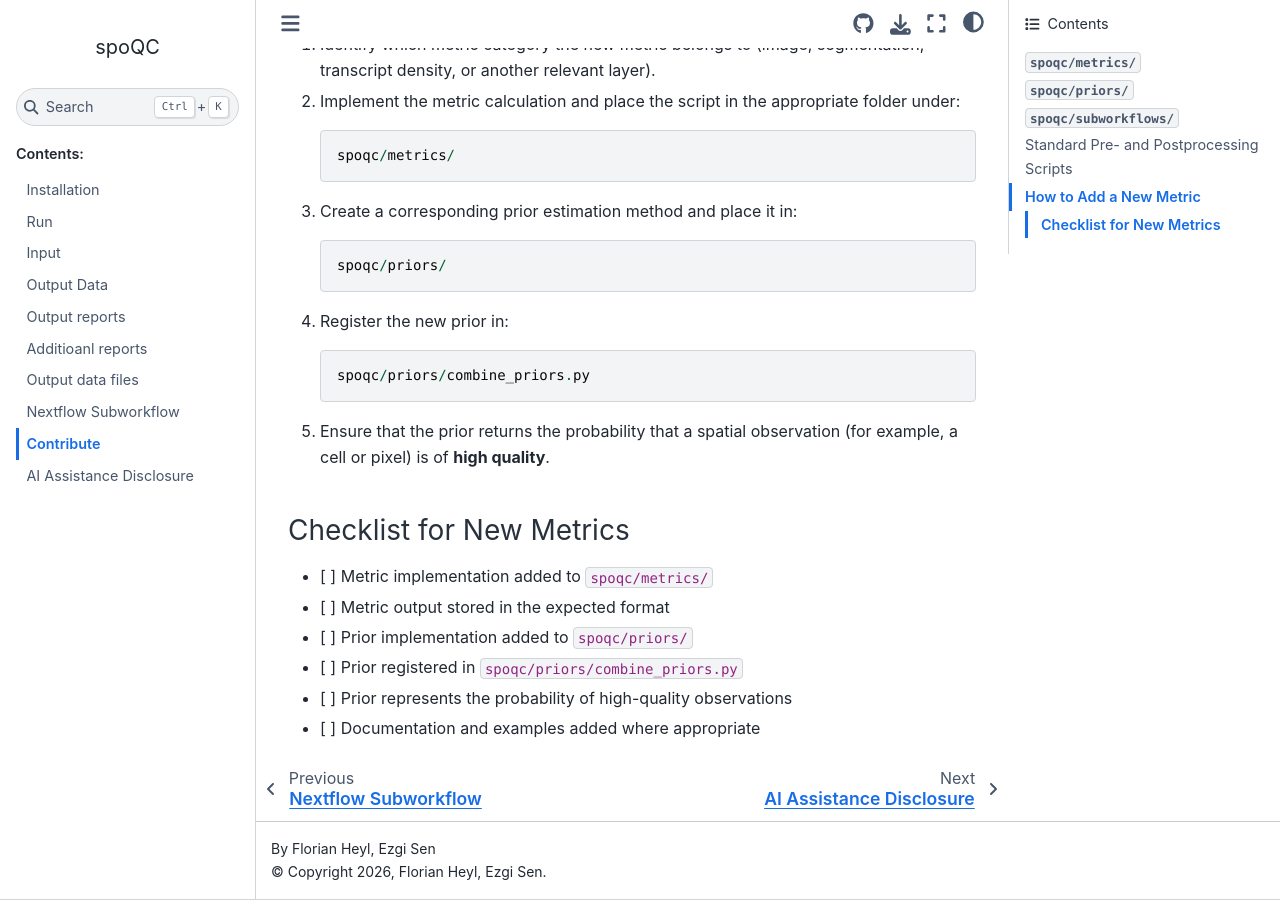
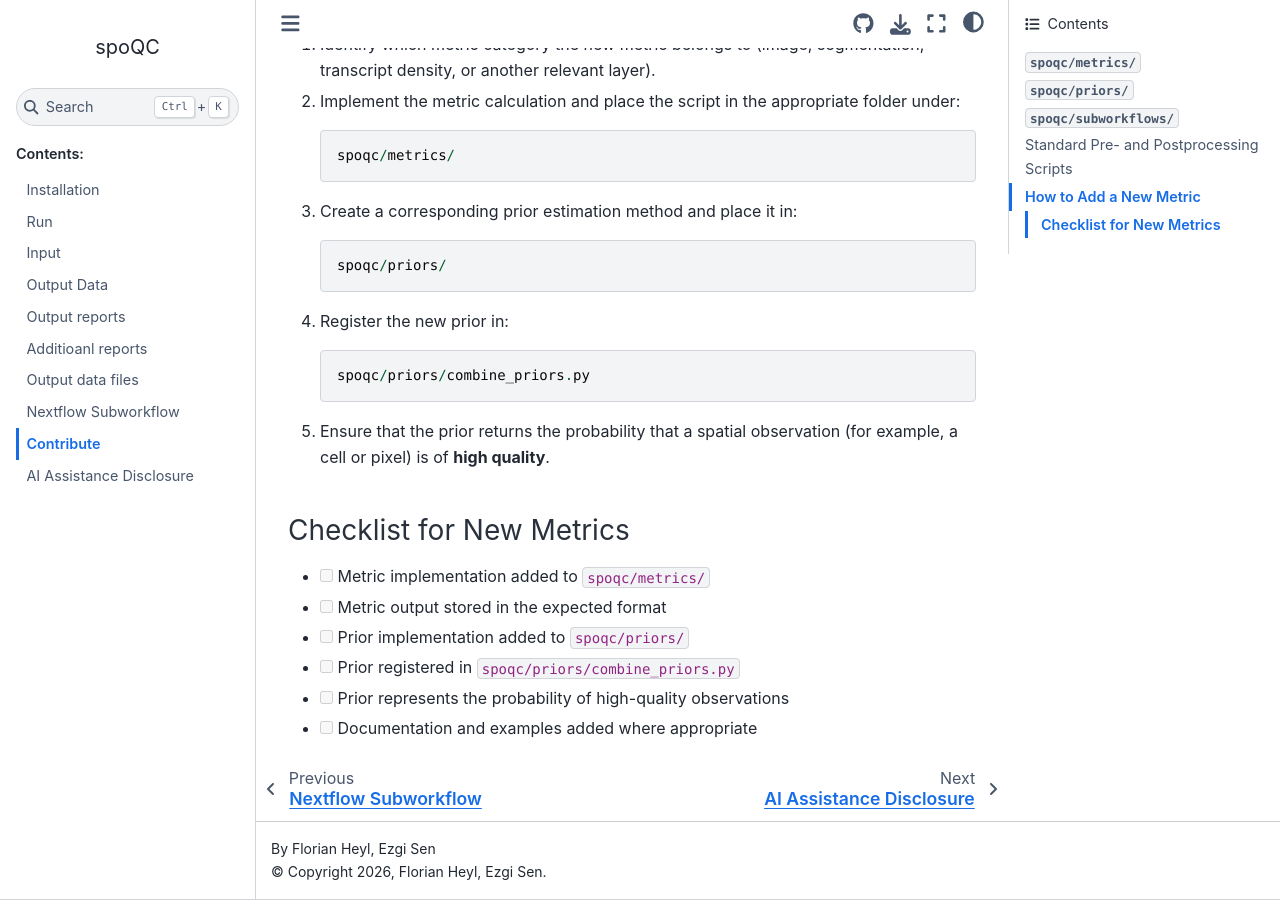
Before and after one commit to heylf/spoQC, a Sphinx documentation site: the page built from docs/source/contribute.md, in a window 1280 px wide and 900 px high, scrolled down 2338 px. Built offline with Sphinx 7.4.7 and the Sphinx Book theme 1.1.4, drawn with Linux system fonts in a browser that asks for light colours; part of the change alters nothing that is shown.

```diff
--- a/docs/source/conf.py
+++ b/docs/source/conf.py
@@ -39,6 +39,7 @@ myst_enable_extensions = [
     "fieldlist",
     "html_admonition",
     "html_image",
+    "tasklist",
 ]
 
 nb_execution_mode = "force"  # Re-run notebooks on every docs build
```
